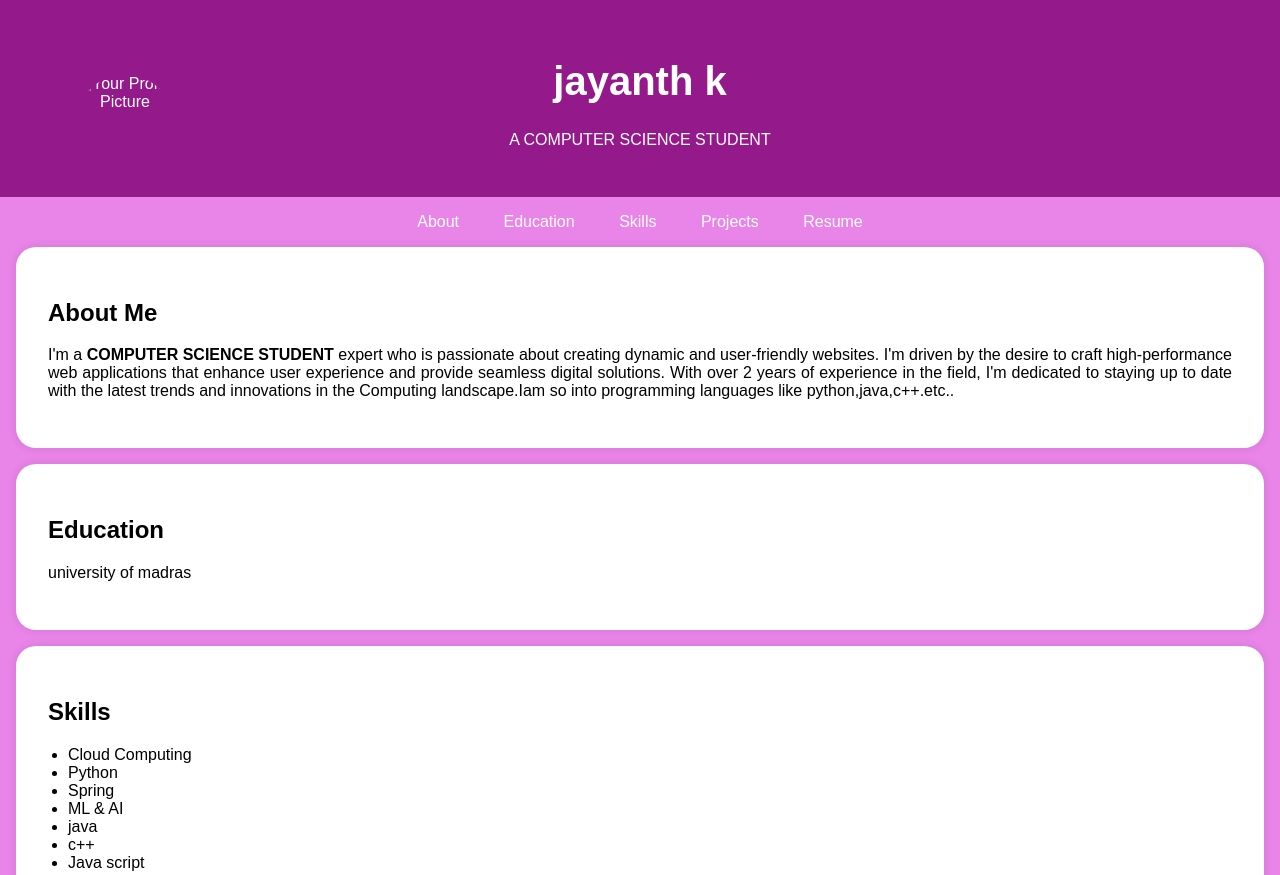
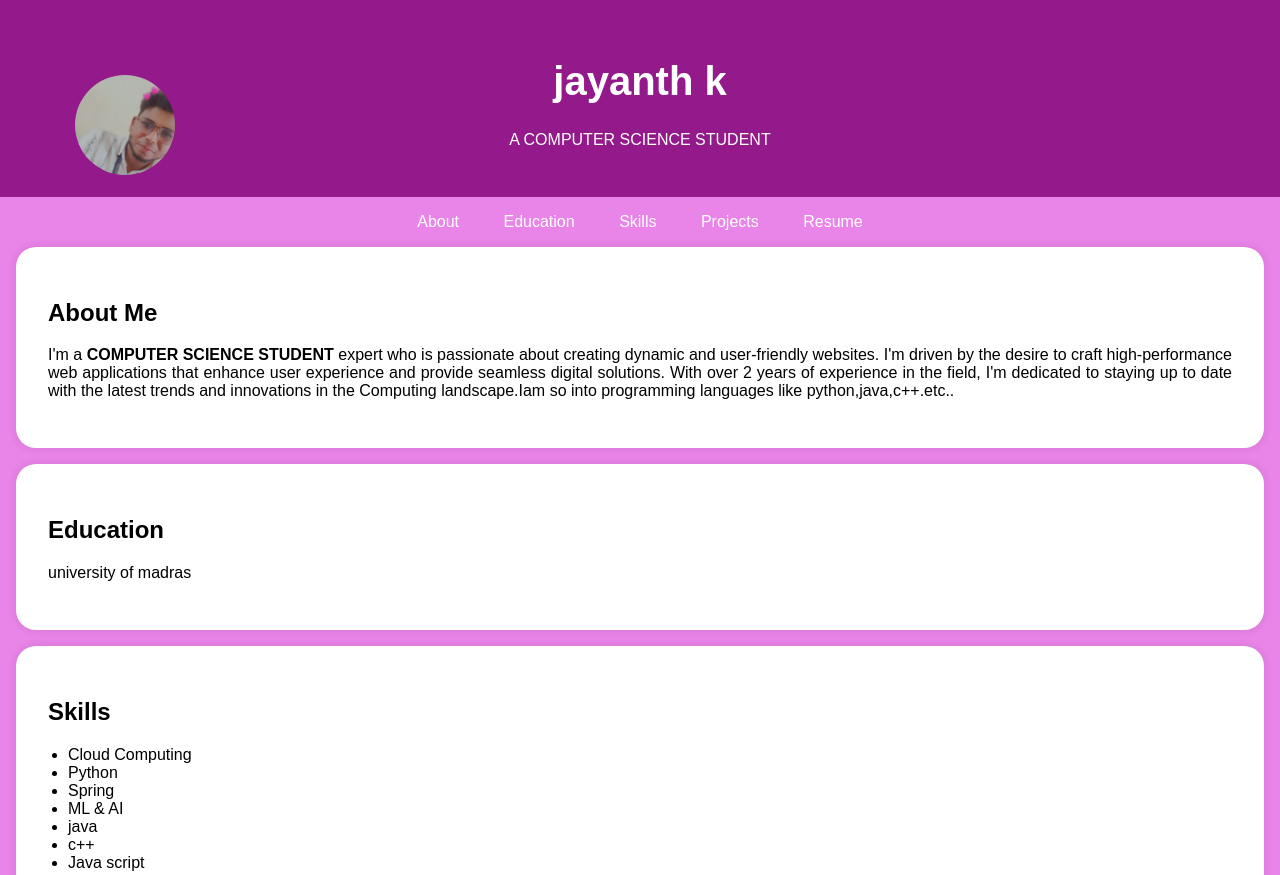
Before and after one commit to jayanth152005/digital-portfolio, a plain HTML site: page index.html in a window 1280 px wide. Shown: the top 875 px of the page. Drawn offline with Linux system fonts and the light colour scheme.

Commit message:
Update index.html

```diff
--- a/index.html
+++ b/index.html
@@ -95,7 +95,7 @@
      <header>
          <div class="header-content">
              <!-- Add your profile picture here -->
-             <img src=" " alt="Your Profile Picture" class="profile-picture">
+             <img src="IMG_20240902_111247_965.jpg" alt="Your Profile Picture" class="profile-picture">
              <h1>jayanth k</h1>
              <p>A COMPUTER SCIENCE STUDENT</p>
          </div>
```
